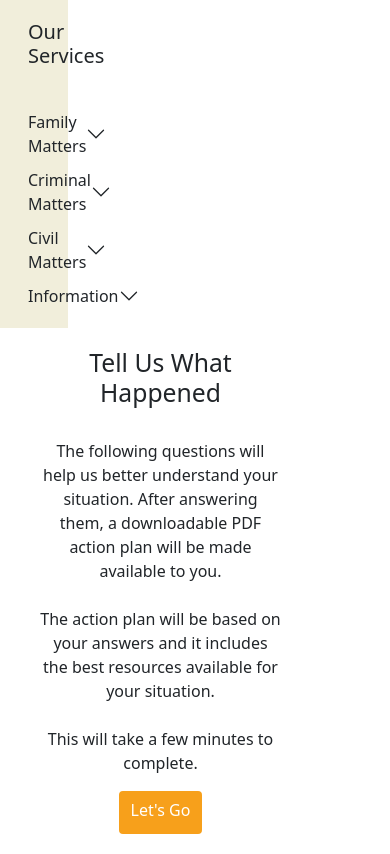
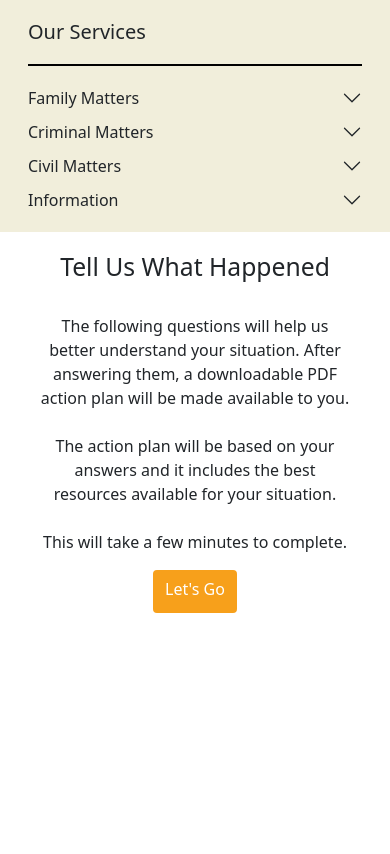
Before and after one commit to Jahnvi203/barely_lawyers, a Flask app: page / in a window 390 px wide. Shown: the part 106-960 px from the top of the page. After the commit the page ends 719 px from the top, so only its background shows below. Run offline with Flask 2, Linux system fonts and the light colour scheme; grey boxes are pictures that could not be loaded.

Commit message:
Added phone and email logo, added mobile response

```diff
--- a/resources/annexes.py
+++ b/resources/annexes.py
@@ -1,7 +1,7 @@
 annexes_dict = {
     'annex_a': """
         <div class="row">
-            <div class="col-6">
+            <div class="col-12 col-lg-6 col-xl-6">
                 <div class="annex">
                     <div class="annex-heading">
                         <h6>Integrated Family Management System (iFAMS)</h6>
@@ -27,7 +27,7 @@
                     </div>
                 </div>
             </div>
-            <div class="col-6">
+            <div class="col-12 col-lg-6 col-xl-6">
                 <div class="annex">
                     <div class="annex-heading">
                         <h6>The Community Justice Centre (CJC)'s On-Site Legal Advice Scheme</h6>
@@ -75,7 +75,7 @@
     """,
     'annex_b': """
         <div class="row">
-            <div class="col-6">
+            <div class="col-12 col-lg-6 col-xl-6">
                 <div class="annex">
                     <div class="annex-heading">
                         <h6>The On-Site Legal Advice Scheme</h6>
@@ -110,7 +110,7 @@
                     </div>
                 </div>
             </div>
-            <div class="col-6">
+            <div class="col-12 col-lg-6 col-xl-6">
                 <div class="annex">
                     <div class="annex-heading">
                         <h6>The Pro Bono SG (PBSG) Community Legal Clinic (CLC)</h6>
@@ -124,7 +124,7 @@
     """,
     'annex_c': """
         <div class="row">
-            <div class="col-6">
+            <div class="col-12 col-lg-6 col-xl-6">
                 <div class="annex">
                     <div class="annex-heading">
                         <h6>Integrated Family Management System (iFAMS)</h6>
@@ -150,7 +150,7 @@
                     </div>
                 </div>
             </div>
-            <div class="col-6">
+            <div class="col-12 col-lg-6 col-xl-6">
             <div class="annex">
                 <div class="annex-heading">
                     <h6>The On-Site Legal Advice Scheme</h6>
@@ -188,7 +188,7 @@
     """,
     'annex_d': """
         <div class="row">
-            <div class="col-6">
+            <div class="col-12 col-lg-6 col-xl-6">
                 <div class="annex">
                     <div class="annex-heading">
                         <h6>Integrated Family Management System (iFAMS)</h6>
@@ -214,7 +214,7 @@
                     </div>
                 </div>
             </div>
-            <div class="col-6">
+            <div class="col-12 col-lg-6 col-xl-6">
             <div class="annex">
                 <div class="annex-heading">
                     <h6>The On-Site Legal Advice Scheme</h6>
@@ -261,7 +261,7 @@
     """,
     'annex_e': """
         <div class="row">
-            <div class="col-6">
+            <div class="col-12 col-lg-6 col-xl-6">
                 <div class="annex">
                     <div class="annex-heading">
                         <h6>The On-Site Legal Advice Scheme</h6>
@@ -296,7 +296,7 @@
                     </div>
                 </div>
             </div>
-            <div class="col-6">
+            <div class="col-12 col-lg-6 col-xl-6">
                 <div class="annex">
                     <div class="annex-heading">
                         <h6>The Pro Bono SG (PBSG) Community Legal Clinic (CLC)</h6>
@@ -319,7 +319,7 @@
     """,
     'annex_f': """
         <div class="row">
-            <div class="col-6">
+            <div class="col-12 col-lg-6 col-xl-6">
                 <div class="annex">
                     <div class="annex-heading">
                         <h6>The Collaborative Justice Project (CJP)</h6>
@@ -363,7 +363,7 @@
                     </div>
                 </div>
             </div>
-            <div class="col-6">
+            <div class="col-12 col-lg-6 col-xl-6">
                 <div class="annex">
                     <div class="annex-heading">
                         <h6>Integrated Family Management System (iFAMS)</h6>
@@ -402,7 +402,7 @@
     """,
     'annex_g': """
         <div class="row">
-            <div class="col-6">
+            <div class="col-12 col-lg-6 col-xl-6">
                 <div class="annex">
                     <div class="annex-heading">
                         <h6>Integrated Family Management System (iFAMS)</h6>
@@ -428,7 +428,7 @@
                     </div>
                 </div>
             </div>
-            <div class="col-6">
+            <div class="col-12 col-lg-6 col-xl-6">
                 <div class="annex">
                     <div class="annex-heading">
                         <h6>The On-Site Legal Advice Scheme</h6>
--- a/static/css/style.css
+++ b/static/css/style.css
@@ -272,3 +272,14 @@
     font-style: italic;
     text-decoration: underline;
 }
+
+@media only screen and (max-width: 500px) {
+    .contact {
+        display: none;
+    }
+}
+
+.contact {
+    color: white;
+    position:absolute; right: 30px; top: 20px
+}
--- a/templates/index.html
+++ b/templates/index.html
@@ -16,10 +16,19 @@
                 <img src="https://www.linkpicture.com/q/cjc_logo_1.png" class="d-inline-block align-top" alt="CJC Logo" id="cjc-logo">
                 <img src="https://www.linkpicture.com/q/menu_icon_1.png" alt="Menu Icon" id="menu-icon">
                 <span class="navbar-brand mb-0 h1">MENU</span>
+                <div class="contact">
+                    <span>
+                        <img class="phoneIMG" src="https://www.linkpicture.com/q/Phone.png"></img>
+                        +65 6557 4100
+                        <br>
+                        <img class="emailIMG" src="https://www.linkpicture.com/q/Email_1.png"></img>
+                        help@cjc.org.sg
+                    </span>
+                </div>
             </a>
         </nav>
         <div class="row">
-            <div class="col-2" id="sidebar">
+            <div class="col-12 col-lg-2 col-xl-2" id="sidebar">
                 <h5 id="our-services">Our Services</h5>
                 <div class="accordion" id="sidebar_accordion">
                     <div class="accordion-item">
@@ -80,7 +89,7 @@
                     </div>
                 </div>
             </div>
-            <div class="col-10" class="intro-container">
+            <div class="col-12 col-lg-10 col-xl-10" class="intro-container">
                 <div class="intro">
                     <h2 id="intro_heading">Tell Us What Happened</h2>
                     <br>
```
Also changed, not shown: templates/maintenance.html (+11 -2 lines).
